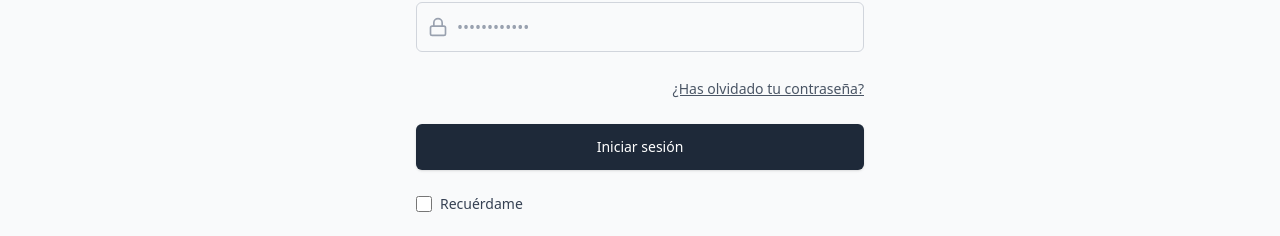
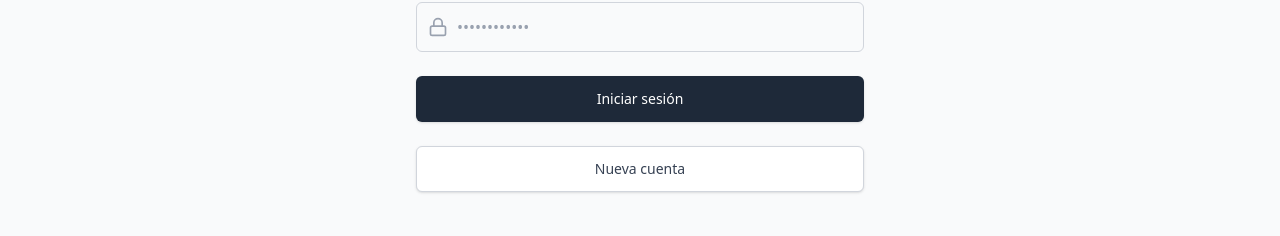
Before and after one commit to Dario-Gago/TechZone, a React (Vite) app: page /login in a window 1280 px wide. Shown: the part 560-796 px from the top of the page. Built offline with nearby package versions, Linux system fonts and the light colour scheme; no server answers.

Commit message:
feat login

```diff
--- a/src/pages/Login.jsx
+++ b/src/pages/Login.jsx
@@ -146,15 +146,6 @@
             </div>
           </div>
 
-          <div className="text-right">
-            <a
-              href="#"
-              className="text-sm text-gray-600 hover:text-gray-900 underline"
-            >
-              ¿Has olvidado tu contraseña?
-            </a>
-          </div>
-
           <button
             type="submit"
             disabled={cargando}
@@ -162,24 +153,6 @@
           >
             {cargando ? 'Iniciando sesión...' : 'Iniciar sesión'}
           </button>
-
-          <div className="flex items-center">
-            <input
-              id="remember-me"
-              name="remember-me"
-              type="checkbox"
-              className="h-4 w-4 text-gray-600 focus:ring-gray-500 border-gray-300 rounded"
-              checked={recordarme}
-              onChange={(e) => setRecordarme(e.target.checked)}
-              disabled={cargando}
-            />
-            <label
-              htmlFor="remember-me"
-              className="ml-2 block text-sm text-gray-700"
-            >
-              Recuérdame
-            </label>
-          </div>
 
           <div className="mt-6">
             <Link
```
